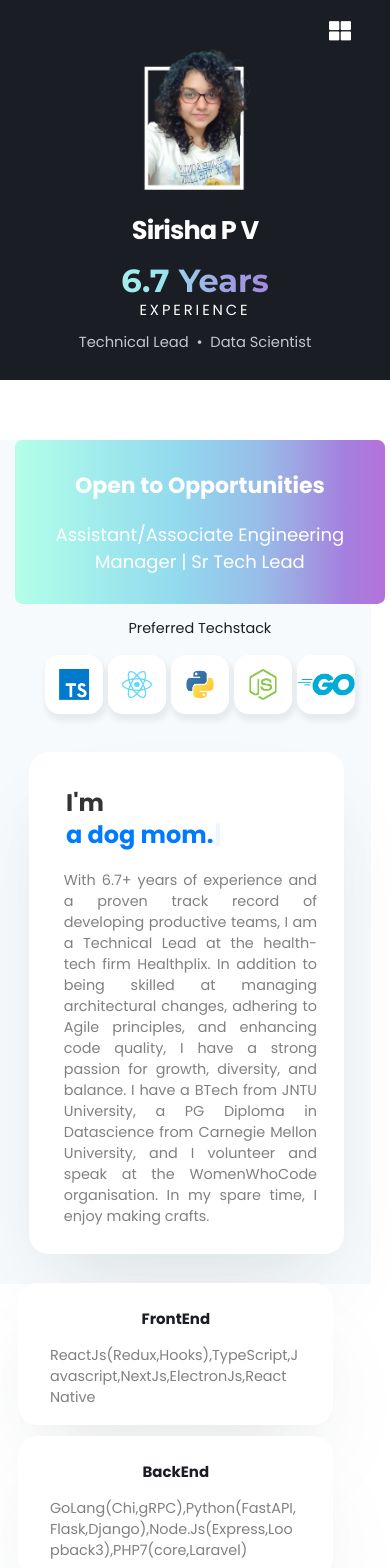
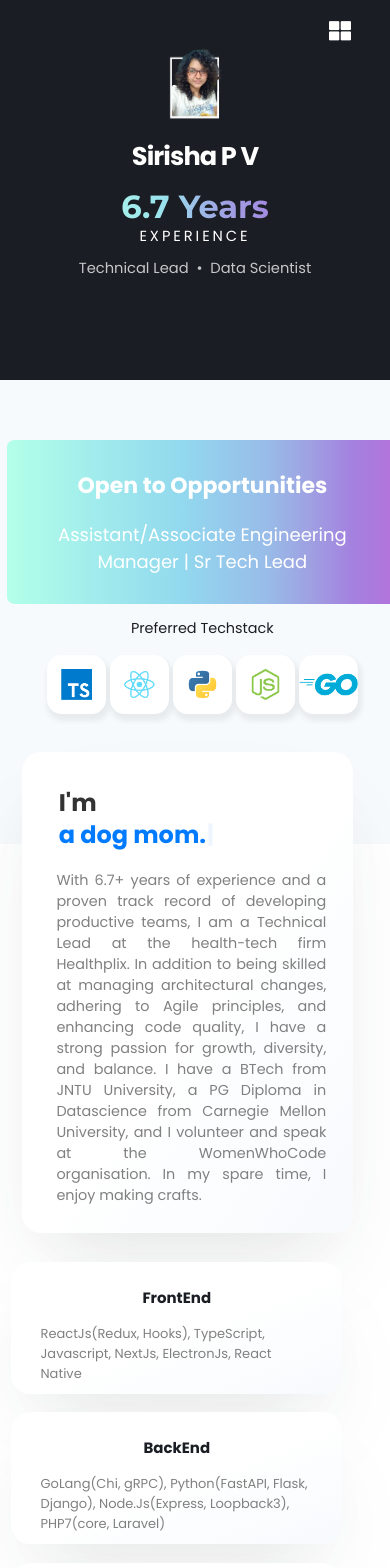
Before and after one commit to sirishasamudrala5/portfolio, a React (Create React App) app: page / in a window 390 px wide. Shown: the top 1568 px of the page. Built offline with nearby package versions, Linux system fonts and the light colour scheme.

Commit message:
collapsable card added, about page enhanced

```diff
--- a/package.json
+++ b/package.json
@@ -40,6 +40,7 @@
     "@testing-library/user-event": "^13.5.0",
     "babel": "^6.23.0",
     "react": "^18.0.0",
+    "react-collapsible": "^2.10.0",
     "react-countup": "^6.4.1",
     "react-dom": "^18.0.0",
     "react-responsive-carousel": "^3.2.23",
--- a/public/index.html
+++ b/public/index.html
@@ -3,7 +3,7 @@
   <head>
     <meta charset="utf-8" />
     <link rel="icon" href="%PUBLIC_URL%/favicon.ico" />
-    <meta name="viewport" content="width=device-width, initial-scale=1" />
+    <meta name="viewport" content="width=device-width, initial-scale=1">
     <meta name="theme-color" content="#000000" />
     <meta
       name="description"
--- /dev/null
+++ b/src/components/common/CollapsableCard.jsx
@@ -0,0 +1,14 @@
+import React, { useState } from "react"
+import Collapsible from 'react-collapsible'
+
+const CollapsableCard = (props) => {
+    const [text, setText] = useState(<span>Read more <span className="icon solid fa-caret-down"></span></span>)
+
+    return <Collapsible trigger={text} onOpening={() => setText(<span>Close <span className="icon solid fa-caret-up"></span></span>)} onClosing={() => setText(<span>Read more <span className="icon solid fa-caret-down"></span></span>)}>
+    <br />
+    <p>{props.content}</p>
+    <br />
+    </Collapsible>
+}
+
+export default CollapsableCard
--- a/src/components/common/TimeLine.jsx
+++ b/src/components/common/TimeLine.jsx
@@ -1,19 +1,22 @@
 import React from 'react'
 import '../../styles/TimeLine.css'
+import CollapsableCard from './CollapsableCard'
+
+
 const TimeLine = (props) => {
   const renderItems = () => {
     const children = []
     if(props.ProfJourney){
       props.ProfJourney.map((item, key) => (
-      children.push(<div className="card" key={key}>
+      children.push(
+        <div className="card" key={key}>
       <div className="info">
         <h2 className="title">{item.title}</h2>
-
-        <p className="role">{item.role}</p>
+          <p className="role">{item.role}</p>
         <p className="subtitle">[{item.journey}]</p>
         <br />
-        <p>{item.content}</p>
-        <br />
+       <CollapsableCard content={item.content} key={key} />
+       <br />
       </div>
     </div>)
       ))
--- a/src/components/content/About.jsx
+++ b/src/components/content/About.jsx
@@ -29,22 +29,22 @@ const TechstackData = [
 
 const SkillSetData = [{
     title: 'FrontEnd',
-    data: 'ReactJs(Redux,Hooks),TypeScript,Javascript,NextJs,ElectronJs,React Native'
+    data: 'ReactJs(Redux, Hooks), TypeScript, Javascript, NextJs, ElectronJs, React Native'
 },{
     title: 'BackEnd',
-    data: 'GoLang(Chi,gRPC),Python(FastAPI,Flask,Django),Node.Js(Express,Loopback3),PHP7(core,Laravel)'
+    data: 'GoLang(Chi, gRPC), Python(FastAPI, Flask, Django), Node.Js(Express, Loopback3), PHP7(core, Laravel)'
 },{
     title: 'Database',
-    data: 'MySQL,PostgreSQL,MongoDB,SQLite3,ORMs(SQLAlchemy,MGM,gORM),Websockets'
+    data: 'MySQL, PostgreSQL, MongoDB, SQLite3, ORMs(SQLAlchemy, MGM, gORM), Websockets'
 },{
     title: 'Tests & Docs',
-    data: 'Pytest,Jest,Prometheus,Swagger,Postman,Storybook,TailwindCSS,MaterialUI,Ant,Bootstrap3,SCSS'
+    data: 'Pytest, Jest, Prometheus, Swagger, Postman, Storybook, TailwindCSS, MaterialUI, Ant, Bootstrap3, SCSS'
 },{
     title: 'DevOps/Cloud',
-    data: 'Docker,Jenkins,Okta,AWS(S3,CloudFront,Route53,EC2,ECS,CodePipelines,Lambda,Cloudwatch),SAP(UI5,HANA),GCP(FireBase,DataStore),SAAS(SSO,JWT Tokens,Casbin - RBAC)'
+    data: 'Docker, Jenkins, Okta, AWS(S3, CloudFront, Route53, EC2, ECS, CodePipelines, Lambda, Cloudwatch), SAAS(SSO, JWT Tokens, Casbin - RBAC)'
 },{
     title: 'Others',
-    data: 'Dialogflow,NLP,ML,IoT,Tensorflow,Etherium network'
+    data: 'Dialogflow, NLP, ML, IoT, Tensorflow, Etherium network'
 
 }]
 
@@ -90,7 +90,6 @@ const About = () => {
             </div>
             <div className='about-container-col'>{render_skillset()}</div>
         </div>
-
 </section>)
 }
 
--- a/src/styles/App.css
+++ b/src/styles/App.css
@@ -5,6 +5,7 @@
   display: flex;
   flex-direction: row;
   height: 100vh;
+  background-color: #f7fafd;
 }
 
 .App-logo {
@@ -65,17 +66,16 @@ code {
 
 @media screen and (max-width: 768px) {
   .sticky-sidebar {
-    width: inherit;
+    width: 100%;
     height: 50em;
   }
   .content-area {
+    width: 100%;
     height: auto;
     position: absolute;
-    margin-top: 18em;
-    width: 95%;
   }
   .avatar{
-    width: 6em;
+    width: auto;
   }
 }
 
@@ -84,7 +84,7 @@ code {
     height: 35%;
   }
   .avatar{
-    width: 6em;
+    width: auto;
   }
 }
 
@@ -95,7 +95,7 @@ code {
     margin-top: 30em;
   }
   .avatar{
-    width: 8em;
+    width: 4em;
   }
   .menu-small{
     font-size: 1rem;
--- a/src/styles/ContentArea.css
+++ b/src/styles/ContentArea.css
@@ -1,6 +1,5 @@
 .content-area{
     height: 100vh;
-    background-color: #f7fafd;
 }
 .content-area p, li{
     font-size: 0.9rem;
@@ -23,7 +22,7 @@ section{
 
 .about-container .about-card .info{
     height: 45em;
-    padding: 3em;
+    padding: 2em;
 }
 
 .about-container-col .about-content{
@@ -100,25 +99,25 @@ section{
     display: flex;
     flex-direction: row;
     flex-wrap: wrap;
-    height: 43em;
 }
 
 .skillset .info{
-    height: 90%;
+    height: 22em;
 }
 .skillset .card{
     width: 30%;
     margin: 0;
     padding: 1em 0.5em 0.25em 0.25em;
-    text-align: justify;
-    word-wrap: break-word;
 }
 
 .skillset .header {
     color: #1a1d23;
     text-align: center;
-  }
+}
 
+.skillset p {
+    font-size: small;
+}
 
 .carousel .control-dots{
     z-index: auto;
@@ -180,15 +179,16 @@ section{
     .Typewriter{
         font-size: 1.5rem;
     }
+    .skillset .info{
+        height: auto;
+    }
   }
 
 
 @media screen and (max-width: 768px) {
     #about, #work, #projects, #certifications #casestudies{
-        padding: 0em 1em;
-    }
-    #certifications #casestudies{
-        width: 90%;
+        padding: 0em 0.5em;
+        width: inherit;
     }
     .casestudy-iframe{
         height: 40vh;
@@ -204,6 +204,9 @@ section{
     .skillset .card{
         width: 50%;
     }
+    .skillset .info{
+        height: auto;
+    }
   }
   @media screen and (max-width: 480px) {
     #certifications #casestudies{
--- a/src/styles/TimeLine.css
+++ b/src/styles/TimeLine.css
@@ -26,7 +26,7 @@
   .info {
     display: flex;
     flex-direction: column;
-    background: #fff;
+    background-image: linear-gradient(to bottom right, #fff, #fff,#f7fafd);
     color: gray;
     border-radius: 20px;
     padding: 10px;
@@ -64,3 +64,16 @@
     font-weight: 500;
     color: rgb(67, 62, 62);
   }
+
+  .Collapsible__trigger {
+    position: absolute;
+    right: 3em;
+    bottom: 3em;
+    color: #333;
+  }
+
+  @media screen and (max-width: 768px) {
+    .Collapsible__trigger {
+      font-size: smaller;
+    }
+  }
```
Also changed, not shown: 1 other file (tests, documents, lock files or other folders).
